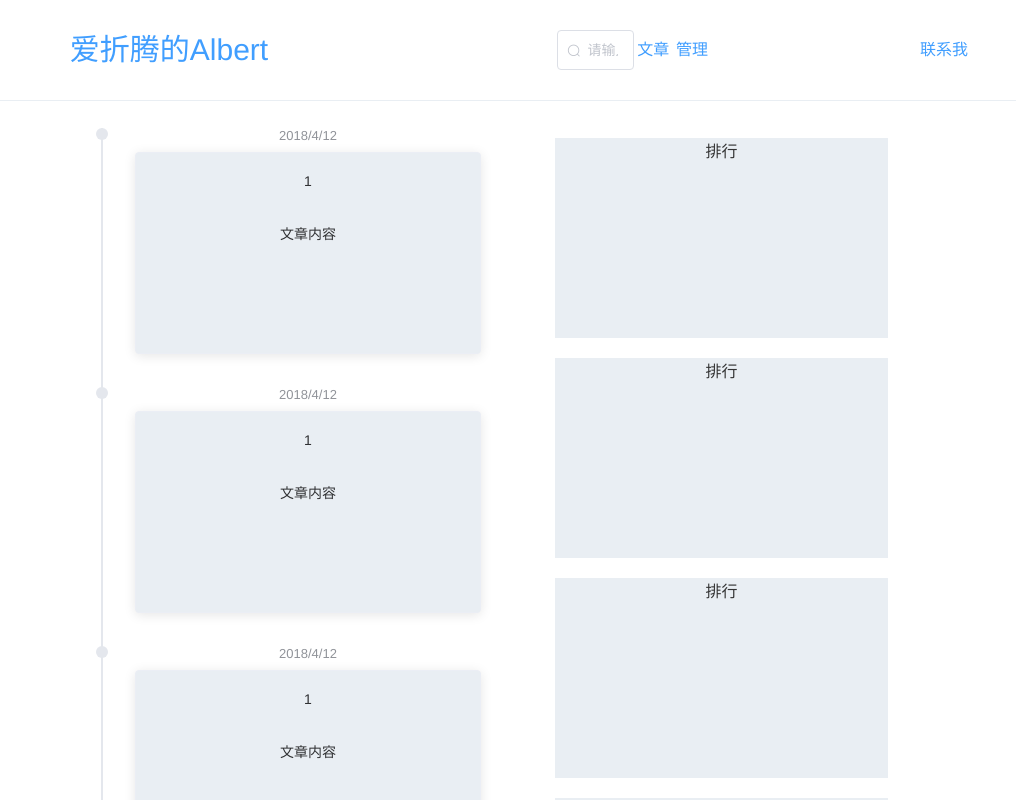
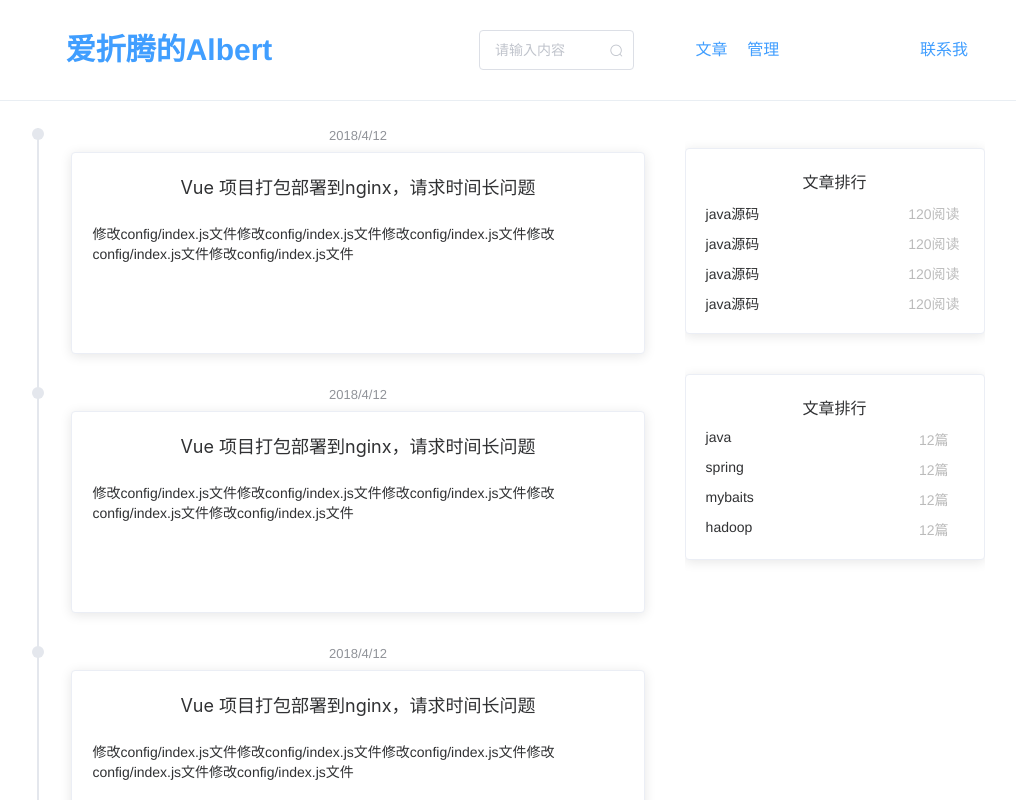
Before and after one commit to techfitmaster/albert-blog-web, a Vue app: page /#/layout in a window 1280 px wide. Shown: the top 800 px of the page, without its empty margins (161-1177 px from the left). Built offline with nearby package versions, Linux system fonts and the light colour scheme.

Commit message:
页面调整

```diff
--- a/src/views/layout/index.vue
+++ b/src/views/layout/index.vue
@@ -10,19 +10,20 @@
     right:0;
      top:0"
     >
-      <el-row type="flex" >
+      <el-row type="flex">
         <el-col :span="12" style="font-size: 30px;
-    font-weight: 400">爱折腾的Albert</el-col>
+    font-weight: bold;">爱折腾的Albert
+        </el-col>
         <el-col :span="6">
-          <el-row type="flex" >
-            <el-col :span="6" style></el-col>
-            <el-col :span="6">
-              <el-input placeholder="请输入内容" prefix-icon="el-icon-search" v-model="input2"></el-input>
+          <el-row type="flex">
+            <el-col :span="12">
+              <el-input placeholder="请输入内容" suffix-icon="el-icon-search" v-model="search"></el-input>
             </el-col>
-            <el-col :span="3" style>
+            <el-col :span="4"></el-col>
+            <el-col :span="4" style>
               <div @click="getArticle">文章</div>
             </el-col>
-            <el-col :span="3">
+            <el-col :span="4">
               <div @click="getManage">管理</div>
             </el-col>
           </el-row>
@@ -36,55 +37,150 @@
       </el-row>
     </el-header>
     <el-container style="margin-top:100px">
-      <el-aside width="15%"></el-aside>
+      <el-aside width="10%"></el-aside>
       <el-container v-if="showArticle">
         <el-main>
           <el-timeline>
             <el-timeline-item
               timestamp="2018/4/12"
               placement="top"
-              v-for="(index,item) in articles"
+              v-for="(item,index) in articles"
               :key="index"
             >
-              <el-card style="with:100%;height:200px;background-color:#e9eef3; margin:10px">
-                <div style="with:100%;height:50px;">1</div>
-                <div style="with:100%;height:150px;">文章内容</div>
+              <el-card style="with:100%;height:200px;background-color:#ffffff; margin:10px">
+                <div
+                  style="with:100%;height:50px;font-family: 'Microsoft YaHei','SF Pro Display',Roboto,Noto,Arial,'PingFang SC',sans-serif;font-size: 18px; font-weight: 400;"
+                >{{item.title}}
+                </div>
+                <div style="with:100%;height:150px; text-align: left;">{{item.content}}</div>
               </el-card>
             </el-timeline-item>
           </el-timeline>
         </el-main>
-        <el-aside width="400px" style="margin-left:10px;">
-          <el-row type="flex" style="margin-top:10px">
+        <el-aside width="300px" style="margin-left:10px;">
+          <el-row type="flex">
             <el-col :span="6"></el-col>
             <el-col :span="12"></el-col>
           </el-row>
-          <el-row type="flex" v-for="(index,item) in articles"
-              :key="index">
-            <el-col :span="2"></el-col>
-            <el-col :span="20">
-              <div style="height:200px;width:100%;margin-top:20px;background-color:#e9eef3">排行</div>
+          <el-row type="flex" style="margin-top:40px;">
+            <el-col>
+              <el-card shadow="always" style="background-color:#ffffff">
+                <el-row style="width:100%;">
+                  文章排行
+                </el-row>
+                <el-row type="flex" style="margin-top:10px;font-size: 14px;">
+                  <el-col :span="12" style="text-align: left;">java源码</el-col>
+                  <el-col :span="8"></el-col>
+                  <el-col :span="6" style="color:#bbb">120阅读</el-col>
+                </el-row>
+                <el-row type="flex" style="margin-top:10px;font-size: 14px;">
+                  <el-col :span="12" style="text-align: left;">java源码</el-col>
+                  <el-col :span="8"></el-col>
+                  <el-col :span="6" style="color:#bbb">120阅读</el-col>
+                </el-row>
+                <el-row type="flex" style="margin-top:10px;font-size: 14px;">
+                  <el-col :span="12" style="text-align: left;">java源码</el-col>
+                  <el-col :span="8"></el-col>
+                  <el-col :span="6" style="color:#bbb">120阅读</el-col>
+                </el-row>
+                <el-row type="flex" style="margin-top:10px;font-size: 14px;">
+                  <el-col :span="12" style="text-align: left;">java源码</el-col>
+                  <el-col :span="8"></el-col>
+                  <el-col :span="6" style="color:#bbb">120阅读</el-col>
+                </el-row>
+              </el-card>
             </el-col>
           </el-row>
-
+          <el-row type="flex" style="margin-top:40px">
+            <el-col>
+              <el-card shadow="always" style="background-color:#ffffff">
+                <el-row style="width:100%;">
+                  文章排行
+                </el-row>
+                <el-row type="flex" style="margin-top:10px;font-size: 14px;">
+                  <el-col :span="12" style="text-align: left;">java</el-col>
+                  <el-col :span="8"></el-col>
+                  <el-col :span="6" style="color:#bbb">12篇</el-col>
+                </el-row>
+                <el-row type="flex" style="margin-top:10px;font-size: 14px;">
+                  <el-col :span="12" style="text-align: left;">spring</el-col>
+                  <el-col :span="8"></el-col>
+                  <el-col :span="6" style="color:#bbb">12篇</el-col>
+                </el-row>
+                <el-row type="flex" style="margin-top:10px;font-size: 14px;">
+                  <el-col :span="12" style="text-align: left;">mybaits</el-col>
+                  <el-col :span="8"></el-col>
+                  <el-col :span="6" style="color:#bbb">12篇</el-col>
+                </el-row>
+                <el-row type="flex" style="margin-top:10px;font-size: 14px;">
+                  <el-col :span="12" style="text-align: left;">hadoop</el-col>
+                  <el-col :span="8"></el-col>
+                  <el-col :span="6" style="color:#bbb">12篇</el-col>
+                </el-row>
+              </el-card>
+            </el-col>
+          </el-row>
         </el-aside>
       </el-container>
       <el-container v-if="showManage">
         <el-main>管理页面</el-main>
       </el-container>
-      <el-aside width="15%"></el-aside>
+      <el-aside width="10%"></el-aside>
     </el-container>
   </el-container>
 </template>
 
 <script>
-import { fail } from "assert";
+
   export default {
     name: "Layout",
     data() {
       return {
         showArticle: true,
         showManage: false,
-      articles: [{}, {}, {}, {}, {}, {}, {}, {}]
+        search: "",
+        articles: [
+          {
+            title: "Vue 项目打包部署到nginx，请求时间长问题",
+            content:
+              "修改config/index.js文件修改config/index.js文件修改config/index.js文件修改config/index.js文件修改config/index.js文件"
+          },
+          {
+            title: "Vue 项目打包部署到nginx，请求时间长问题",
+            content:
+              "修改config/index.js文件修改config/index.js文件修改config/index.js文件修改config/index.js文件修改config/index.js文件"
+          },
+          {
+            title: "Vue 项目打包部署到nginx，请求时间长问题",
+            content:
+              "修改config/index.js文件修改config/index.js文件修改config/index.js文件修改config/index.js文件修改config/index.js文件"
+          },
+          {
+            title: "Vue 项目打包部署到nginx，请求时间长问题",
+            content:
+              "修改config/index.js文件修改config/index.js文件修改config/index.js文件修改config/index.js文件修改config/index.js文件"
+          },
+          {
+            title: "Vue 项目打包部署到nginx，请求时间长问题",
+            content:
+              "修改config/index.js文件修改config/index.js文件修改config/index.js文件修改config/index.js文件修改config/index.js文件"
+          },
+          {
+            title: "Vue 项目打包部署到nginx，请求时间长问题",
+            content:
+              "修改config/index.js文件修改config/index.js文件修改config/index.js文件修改config/index.js文件修改config/index.js文件"
+          },
+          {
+            title: "Vue 项目打包部署到nginx，请求时间长问题",
+            content:
+              "修改config/index.js文件修改config/index.js文件修改config/index.js文件修改config/index.js文件修改config/index.js文件"
+          },
+          {
+            title: "Vue 项目打包部署到nginx，请求时间长问题",
+            content:
+              "修改config/index.js文件修改config/index.js文件修改config/index.js文件修改config/index.js文件修改config/index.js文件"
+          }
+        ]
       };
     },
     methods: {
@@ -99,24 +195,5 @@ export default {
 </script>
 
 <style scoped>
-.el-header {
-  /* background-color: #e9eef3; */
-  color: #333;
-  height: 500;
-}
-.el-aside {
-  /* background-color: #d3dce6; */
-  color: #333;
-  text-align: center;
-}
 
-.el-main {
-  /* background-color: #e9eef3; */
-  color: #333;
-  text-align: center;
-}
-
-.box-card {
-  height: 200px;
-}
 </style>
```
Lines whose indentation alone changed are shown as unchanged.
